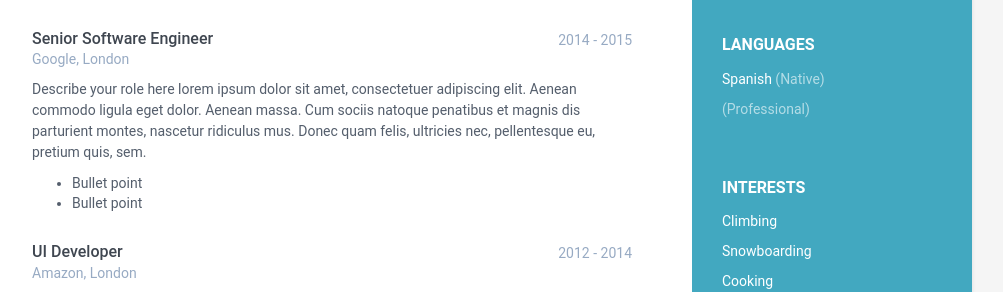
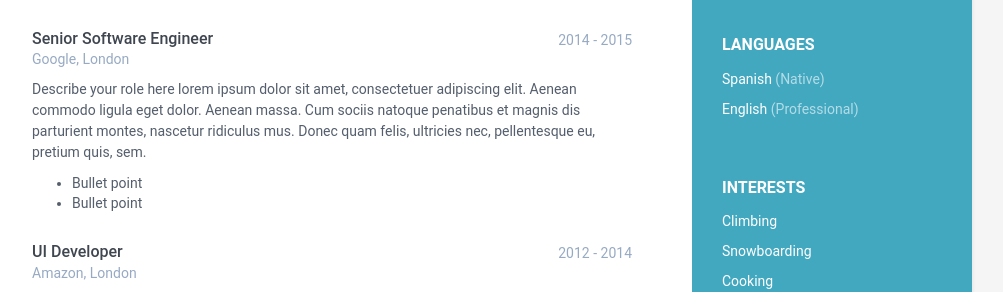
Before and after one commit to elcordova/caring-europa-fe48a, a Jekyll site: the page built from index.html, in a window 1280 px wide. Shown: the part 581-873 px from the top of the page, without its empty margins (168-1171 px from the left). Built offline with Jekyll 4.4.1, drawn with Linux system fonts in a browser that asks for light colours.

Commit message:
data.yml: changed

```diff
--- a/_data/data.yml
+++ b/_data/data.yml
@@ -30,7 +30,7 @@ sidebar:
       - idiom: Spanish
         level: Native
 
-      - idiom:
+      - idiom: English
         level: Professional
 
     interests:
```
